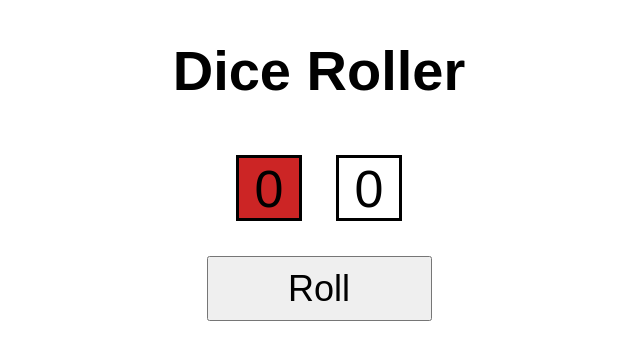
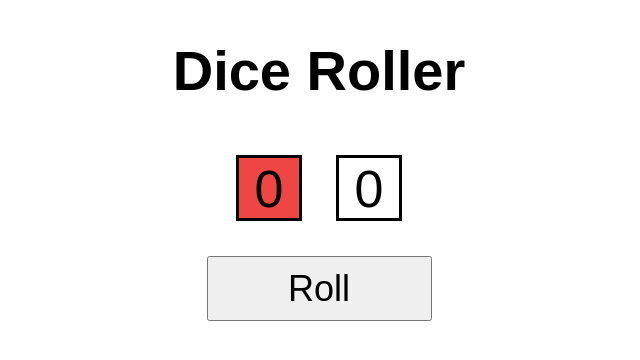
Before and after one commit to mjrousos/DiceRoller, a plain HTML site: page index.html in a window 1280 px wide. Shown: the whole page, without its empty margins (321-961 px from the left). Drawn offline with Linux system fonts and the light colour scheme.

Commit message:
Tweak background color

```diff
--- a/index.html
+++ b/index.html
@@ -52,7 +52,7 @@
         }
 
         .RedBackground {
-            background-color: #cc2525;
+            background-color: #ee4545;
         }
 
         .BlackBackground {
```
